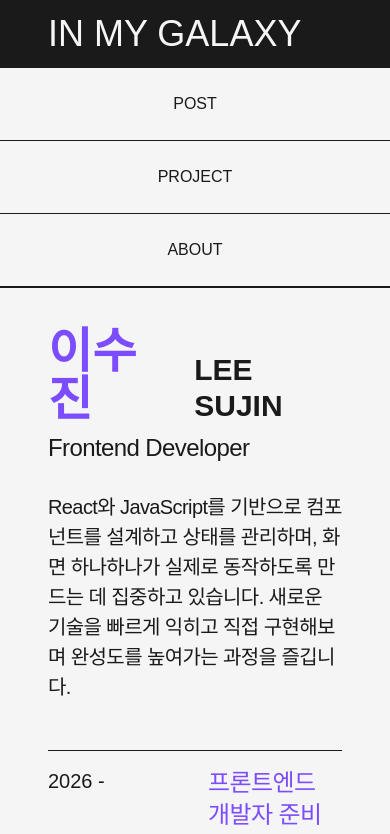
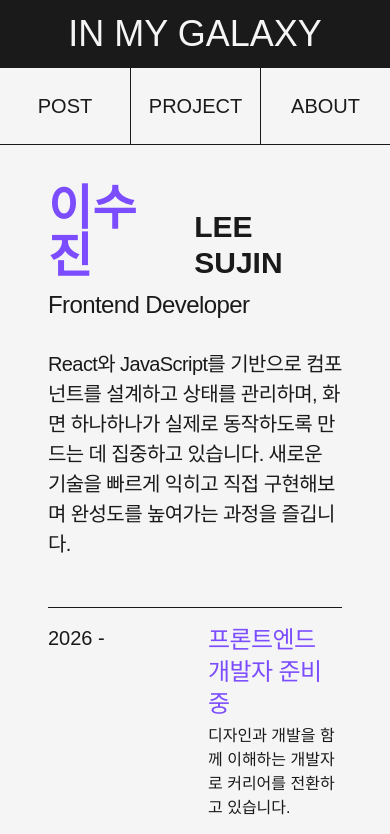
Before and after one commit to isuzzi/Blog, a React (Vite) app: page / in a window 390 px wide. Shown: the top 834 px of the page. Built offline with nearby package versions, Linux system fonts and the light colour scheme; a web font is replaced by a local one.

Commit message:
feat: header 영역 반응형 수정

```diff
--- a/src/components/header/Header.tsx
+++ b/src/components/header/Header.tsx
@@ -4,8 +4,11 @@ import Navigation from "./Navigation";
 export default function Header() {
   return (
     <header>
-      <nav className="grid grid-cols-1 border-b md:grid-cols-[auto_repeat(3,minmax(0,1fr))]">
-        <Logo />
+      <nav className="grid grid-cols-1 border-b lg:grid-cols-[auto_repeat(3,minmax(0,1fr))]">
+        <div className="flex justify-center">
+          <Logo />
+        </div>
+
         <Navigation />
       </nav>
     </header>
--- a/src/components/header/Logo.tsx
+++ b/src/components/header/Logo.tsx
@@ -4,7 +4,7 @@ export default function Logo() {
   return (
     <Link
       to="/"
-      className="font-display hover:bg-primary flex items-center bg-black px-12 py-4 text-4xl leading-none whitespace-nowrap text-white hover:text-white"
+      className="font-display hover:bg-primary flex w-full items-center justify-center bg-black px-12 py-4 text-4xl leading-none whitespace-nowrap text-white hover:text-white"
     >
       IN MY GALAXY
     </Link>
--- a/src/components/header/NavItem.tsx
+++ b/src/components/header/NavItem.tsx
@@ -10,7 +10,7 @@ export default function NavItem({ to, children }: NavItemProps) {
   return (
     <Link
       to={to}
-      className="flex items-center justify-center border-b border-black px-6 py-6 hover:bg-black hover:text-white md:border-b-0 md:border-l md:border-black md:py-6"
+      className="font-display flex items-center justify-center border-l border-black px-6 py-6 text-xl first:border-l-0 hover:bg-black hover:text-white"
     >
       {children}
     </Link>
--- a/src/components/header/Navigation.tsx
+++ b/src/components/header/Navigation.tsx
@@ -14,15 +14,14 @@ const navigationItems = [
     to: "/about",
   },
 ];
-
 export default function Navigation() {
   return (
-    <>
+    <div className="grid grid-cols-3 lg:col-span-3">
       {navigationItems.map((item) => (
         <NavItem key={item.to} to={item.to}>
           {item.label}
         </NavItem>
       ))}
-    </>
+    </div>
   );
 }
```
